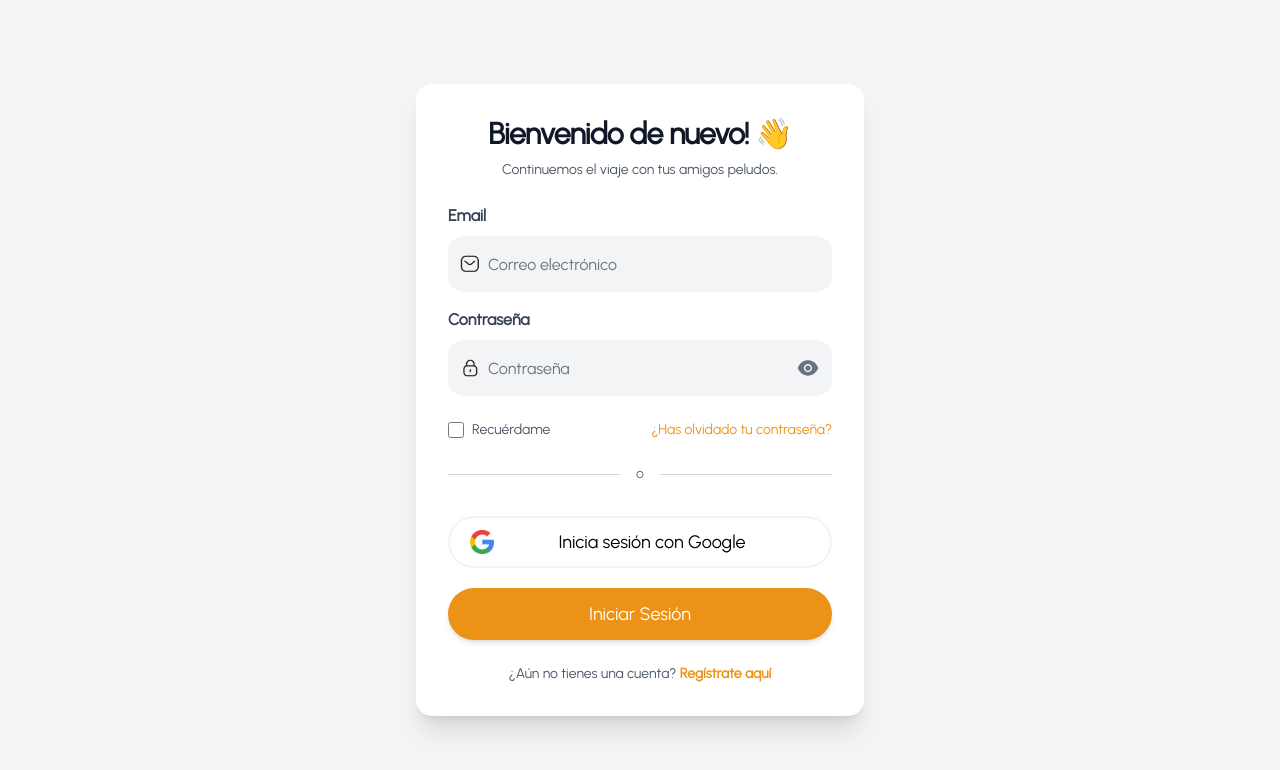
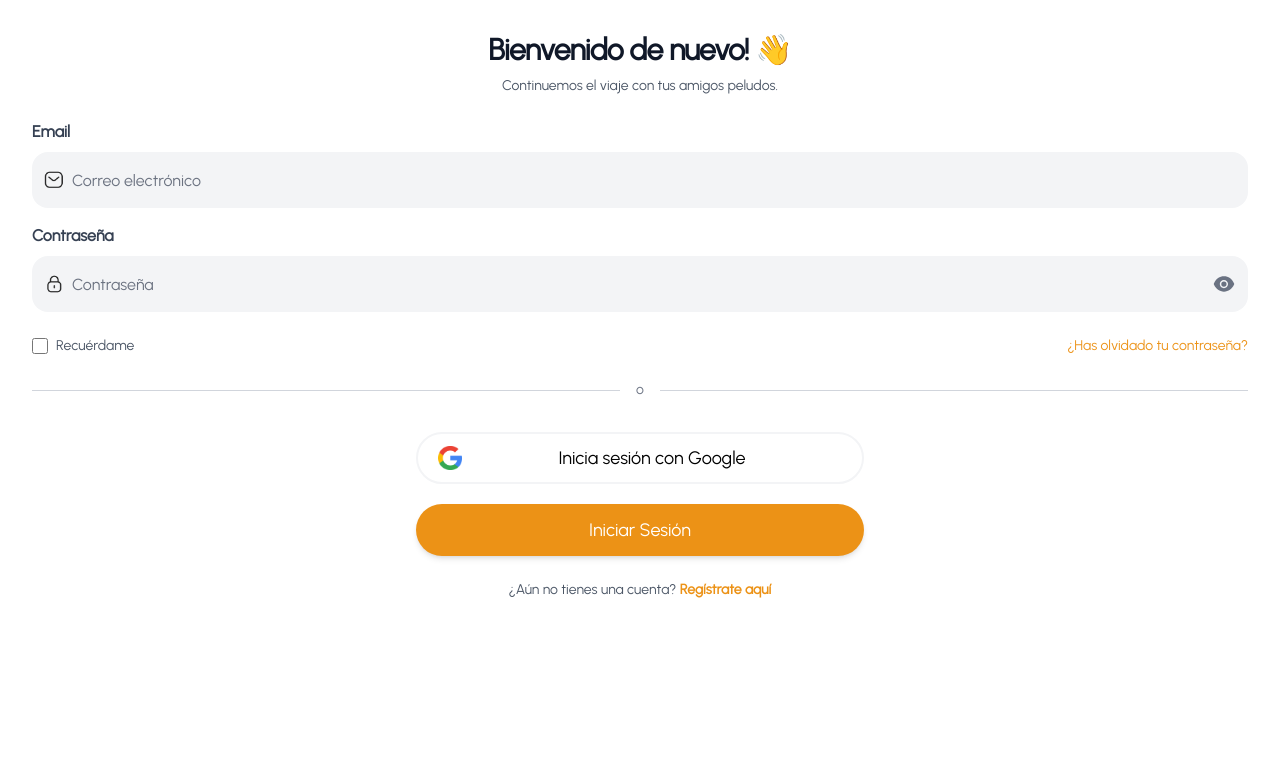
Before and after one commit to JGoncu97/Pet-Connect-Front, a React (Vite) app: page /login in a window 1280 px wide. Shown: the top 770 px of the page. Built offline with nearby package versions, Linux system fonts and the light colour scheme; no server answers.

Commit message:
Actualizacion de vista de Login

```diff
--- a/src/Pages/Login/Login.jsx
+++ b/src/Pages/Login/Login.jsx
@@ -113,25 +113,14 @@ export const Login = () => {
 
       <div
         className={`
-          flex items-center justify-center
-          min-h-screen
-          px-4 py-6
-          bg-gray-100
+          flex items-center justify-center h-auto
           ${isLoading ? "blur-sm pointer-events-none" : ""}
         `}
       >
         <div
           className="
             w-full
-            max-w-md
-            bg-white
-            rounded-2xl
-            shadow-xl
-            overflow-hidden
-            transition-all
-            duration-300
-            ease-in-out
-            hover:shadow-2xl
+            h-screen
           "
         >
           <ToastContainer
```
